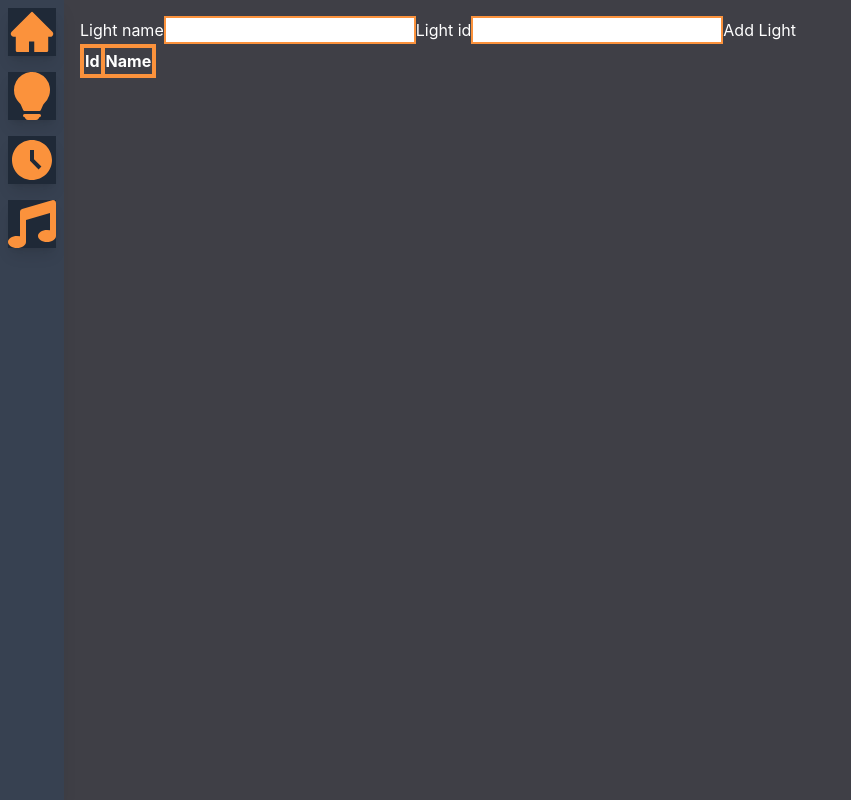
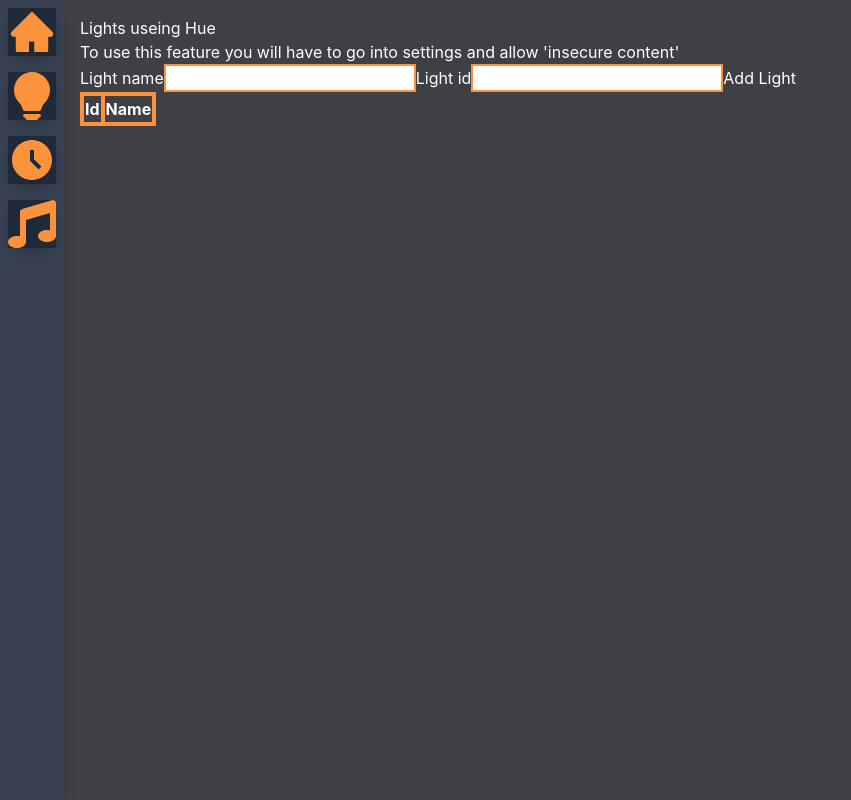
Before and after one commit to WeeMellowToby/fridayjs, a Next.js app: page /lights in a window 1280 px wide. Shown: the whole page, without its empty margins (0-851 px from the left). Built offline with nearby package versions, Linux system fonts and the light colour scheme.

Commit message:
made hue work using the ability to allow insecure content

```diff
--- a/pages/_app.js
+++ b/pages/_app.js
@@ -5,9 +5,6 @@ import React from 'react';
 import Head from 'next/head';
 function MyApp({ Component, pageProps }) {
   return <>
-  <Head>
-  <meta httpEquiv="Content-Security-Policy" content="upgrade-insecure-requests"/>
-  </Head>
   <SideBar/>
   <Component {...pageProps} />
   </>
--- a/pages/lights.js
+++ b/pages/lights.js
@@ -35,7 +35,8 @@ function removeLight(id) {
   // retruns the list of lights and a form
   return (
     <div className='ml-20 mt-4'>
-
+    <h1>Lights useing Hue</h1>
+    <p>To use this feature you will have to go into settings and allow 'insecure content'</p>
     <label>Light name</label>
     <input ref={lightNameRef} type="text" className='border-2 border-orange-400'/>
     <label>Light id</label>
```
